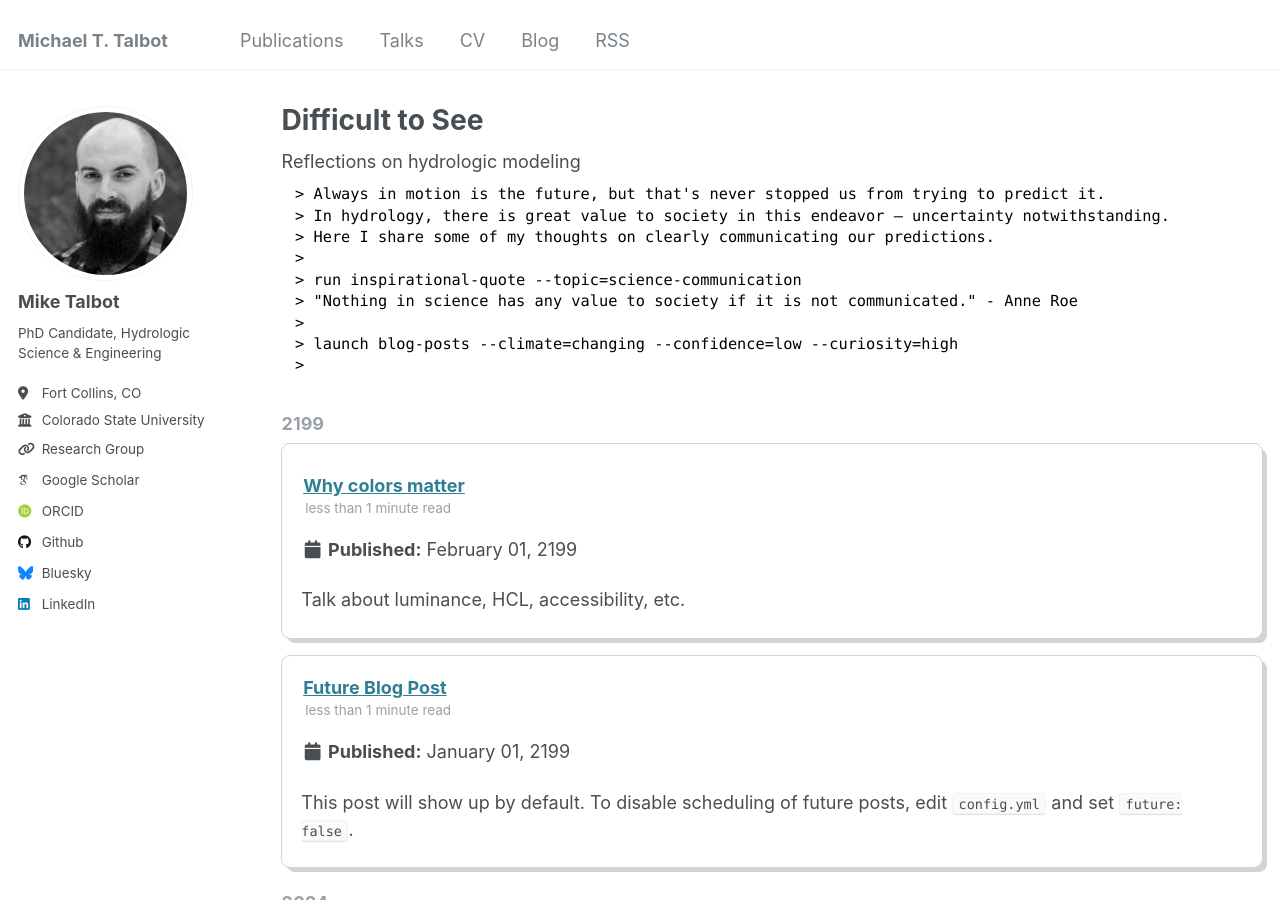
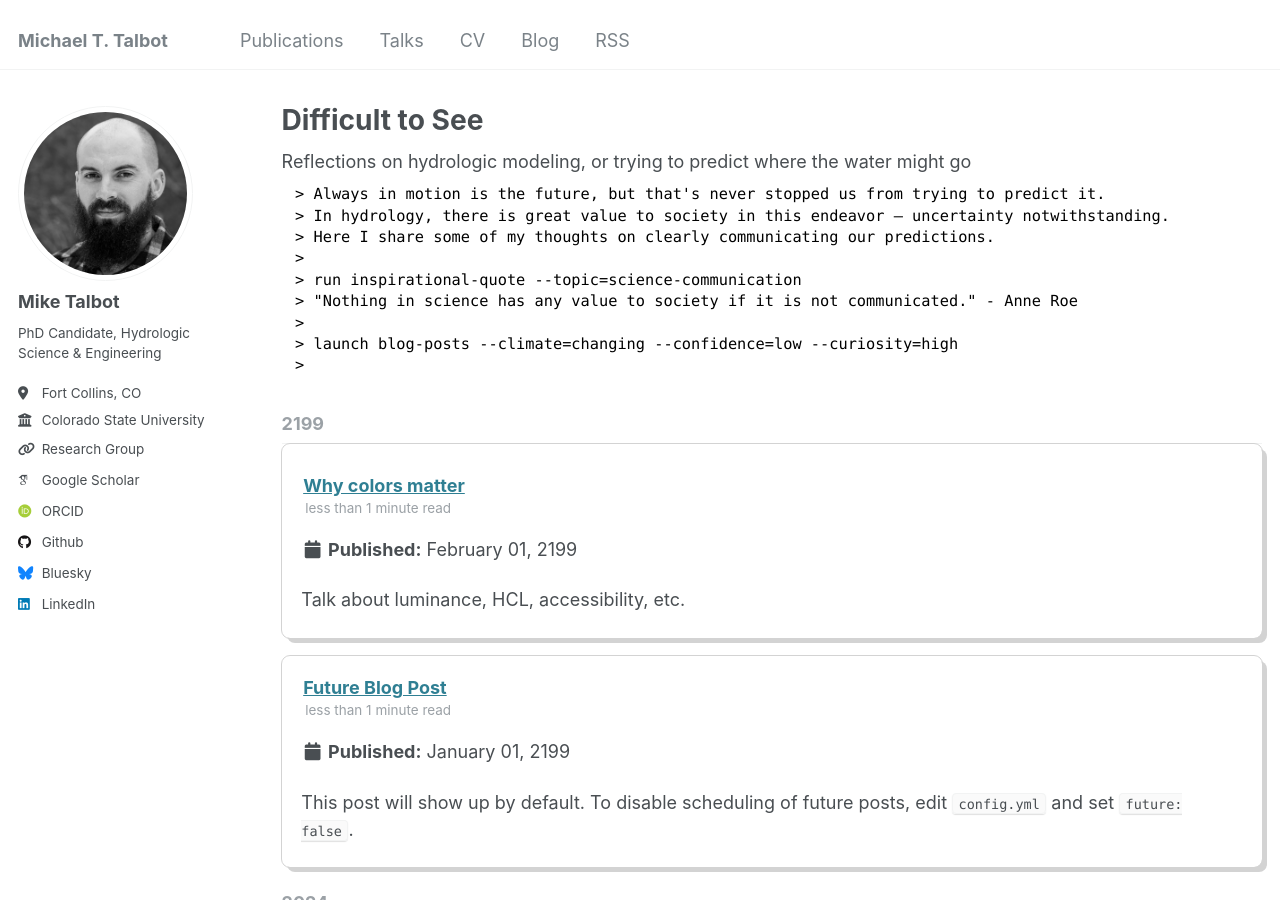
Before and after one commit to realmiketalbot/realmiketalbot.github.io, a Jekyll site: the page built from _pages/year-archive.html, in a window 1280 px wide and 900 px high. Built offline with Jekyll 4.4.1, drawn with Linux system fonts in a browser that asks for light colours; some web fonts are replaced; comment, search, counter and statistics services are not loaded.

Commit message:
Final blog intro revisions

```diff
--- a/_pages/year-archive.html
+++ b/_pages/year-archive.html
@@ -8,7 +8,7 @@ redirect_from:
 ---
 
 {% include base_path %}
-Reflections on hydrologic modeling
+Reflections on hydrologic modeling, or trying to predict where the water might go
 <div class="console-style">> Always in motion is the future, but that's never stopped us from trying to predict it. <br>> In hydrology, there is great value to society in this endeavor — uncertainty notwithstanding. <br>> Here I share some of my thoughts on clearly communicating our predictions. <br>> <br>> run inspirational-quote --topic=science-communication <br>> "Nothing in science has any value to society if it is not communicated." - Anne Roe <br>> <br>> launch blog-posts --climate=changing --confidence=low --curiosity=high <br>> <span class="blinking-cursor"></span></div>
 
 {% capture written_year %}'None'{% endcapture %}
```
